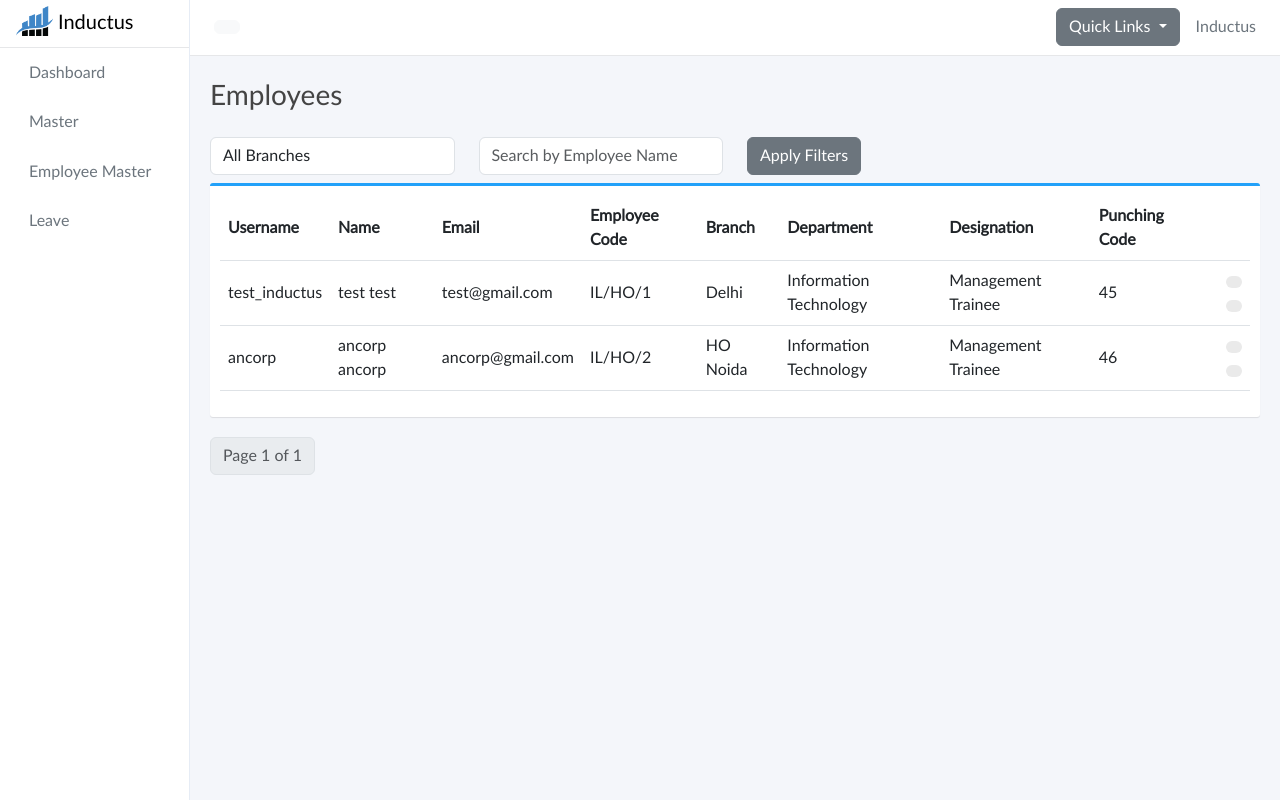
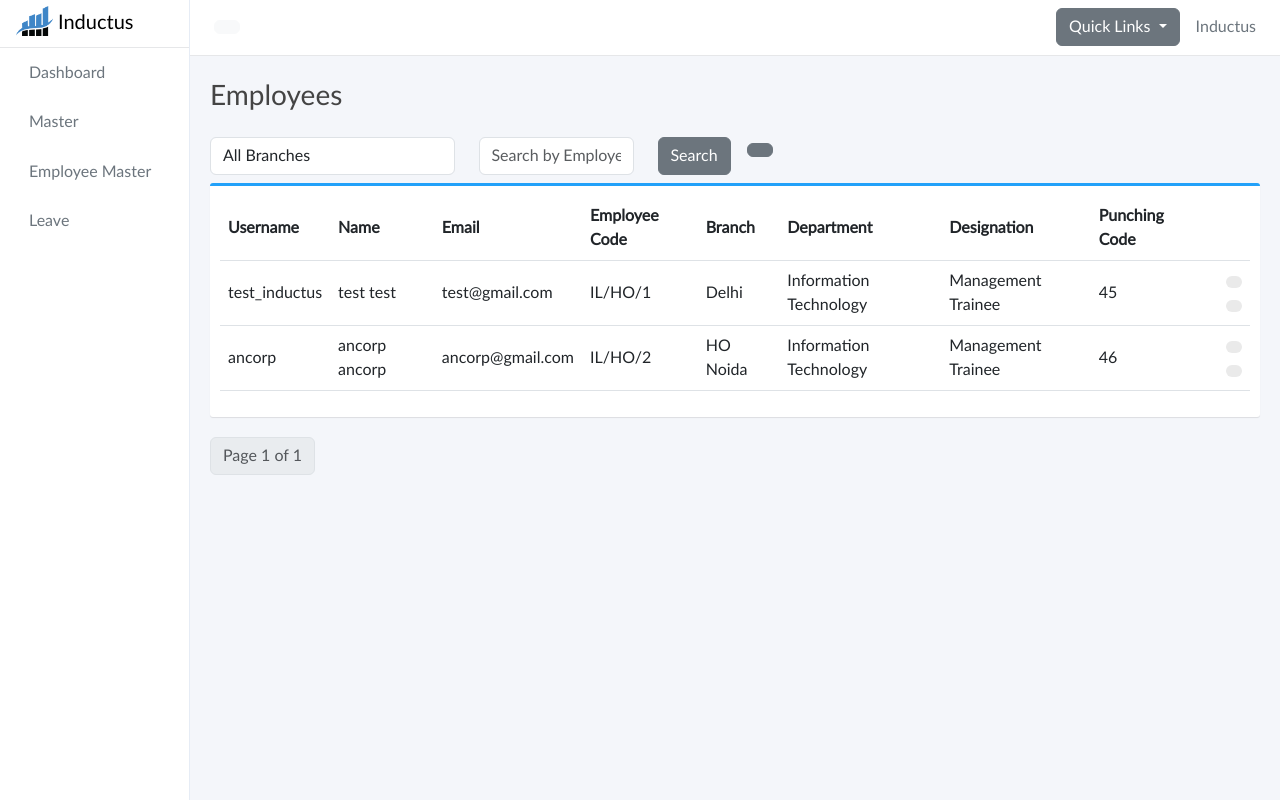
Before and after one commit to ancorp134/hrms, a Django app: page /employees/ in a window 1280 px wide. Run offline with Django 4.2, Linux system fonts and the light colour scheme; a user stored in the database is signed in; data comes from the database, SQL or seed files in the repository; both versions use the stored data as it was after the commit; some libraries are stand-ins or nearby versions.

Commit message:
fix bugs

```diff
--- a/base/templates/employee.html
+++ b/base/templates/employee.html
@@ -24,23 +24,25 @@
     <div class="page-title">
       <h3>Employees</h3>
     </div>
-      <form method="get" action="{% url 'employees' %}">
+      <form method="get" action="{% url 'employees' %}" id="filterform">
         <div class="row">
           <div class="col-sm-3 form-group mt-2 mb-2">
-            <select class="form-control" name="branch">
+            <select class="form-control" name="branch" id="branch">
                 <option value="">All Branches</option>
                 {% for branch in branchs %}
                     <option value="{{ branch.branch_name }}">{{ branch.branch_name }}</option>
                 {% endfor %}
             </select>
           </div>
-          <div class="col-sm-3 form-group mt-2 mb-2">
-            <input class="form-control" type="text" name="employee_name" placeholder="Search by Employee Name">
+          <div class="col-sm-2 form-group mt-2 mb-2">
+            <input class="form-control" type="text" name="employee_name"  {% if employee_name %} value="{{employee_name}}" {% else %} placeholder="Search by Employee" {% endif %} />
+        </div>
+          <div class="col-sm-1 form-group mt-2 mb-2">
+            <button type="submit" class="btn btn-secondary">Search</button>
           </div>
-          <div class="col-sm-3 form-group mt-2 mb-2">
-            <button type="submit" class="btn btn-secondary">Apply Filters</button>
+          <div class="col-sm-1 form-group mt-2 mb-2">
+            <a href="{% url 'employees' %}" class="btn btn-secondary" title="Remove Filters"><i class="fa-solid fa-filter-circle-xmark"></i></i></a>
           </div>
-
       </div>
     </form>
     <div class="box box-primary">
@@ -108,7 +110,7 @@
             {% endfor %}
             {% else %}
             <tr>
-              <td>No Employee Found</td>
+              <td>No Record Found</td>
             </tr>
 
             {% endif %}
@@ -156,6 +158,22 @@
   </div>
 </div>
 
+<script>
 
 
+  const selectedBranch = "{{selected_branch}}"
+
+
+  window.addEventListener('DOMContentLoaded', function() {
+   const branch = document.getElementById('branch')
+      if (selectedBranch){
+        for(let i = 0; i< branch.options.length; i++){
+          if(branch.options[i].value == selectedBranch){
+            branch.options[i].setAttribute('selected','selected')
+          }
+        }
+      }
+  });
+</script>
+
 {% endblock %}
--- a/base/views.py
+++ b/base/views.py
@@ -478,9 +478,9 @@ def EmployeeView(request):
     if request.method == 'GET':
         try:
 
-            branch_filter = request.GET.get('branch')
-            if branch_filter:
-                employees = employees.filter(branch__branch_name=branch_filter)
+            seleted_branch = request.GET.get('branch')
+            if seleted_branch:
+                employees = employees.filter(branch__branch_name=seleted_branch)
 
             employee_name = request.GET.get('employee_name')
             if employee_name:
@@ -515,6 +515,8 @@ def EmployeeView(request):
         'designations': designations,
         'departments': departments,
         'branchs': branchs,
+        'selected_branch' : seleted_branch,
+        'employee_name' : employee_name
     }
 
     return render(request, 'employee.html', context)
```
Also changed, not shown: base/templates/leave_applications.html (+9 -8 lines), db.sqlite3.
